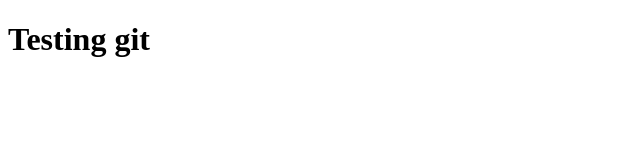
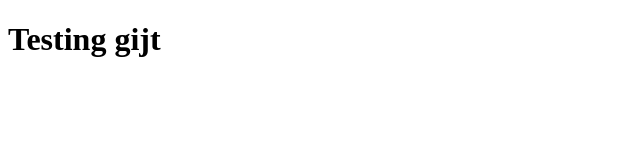
Before and after one commit to mara38/git-test, a plain HTML site: page index.html in a window 1280 px wide. Shown: the full height of the page, 0-640 px from the left. Drawn offline with Linux system fonts and the light colour scheme.

Commit message:
modified:   index.html

```diff
--- a/index.html
+++ b/index.html
@@ -10,7 +10,7 @@
         <link rel="stylesheet" href="">
     </head>
     <body>
-     <h1>Testing git</h1>
+     <h1>Testing gijt</h1>
 
         <script src="" async defer></script>
     </body>
```
